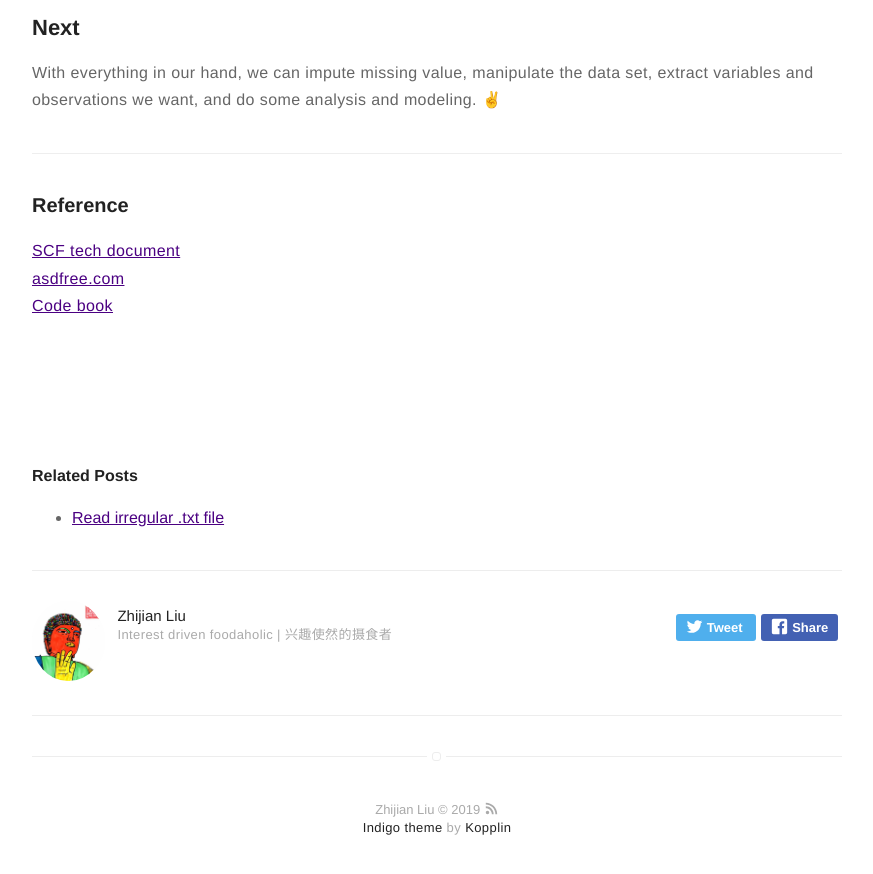
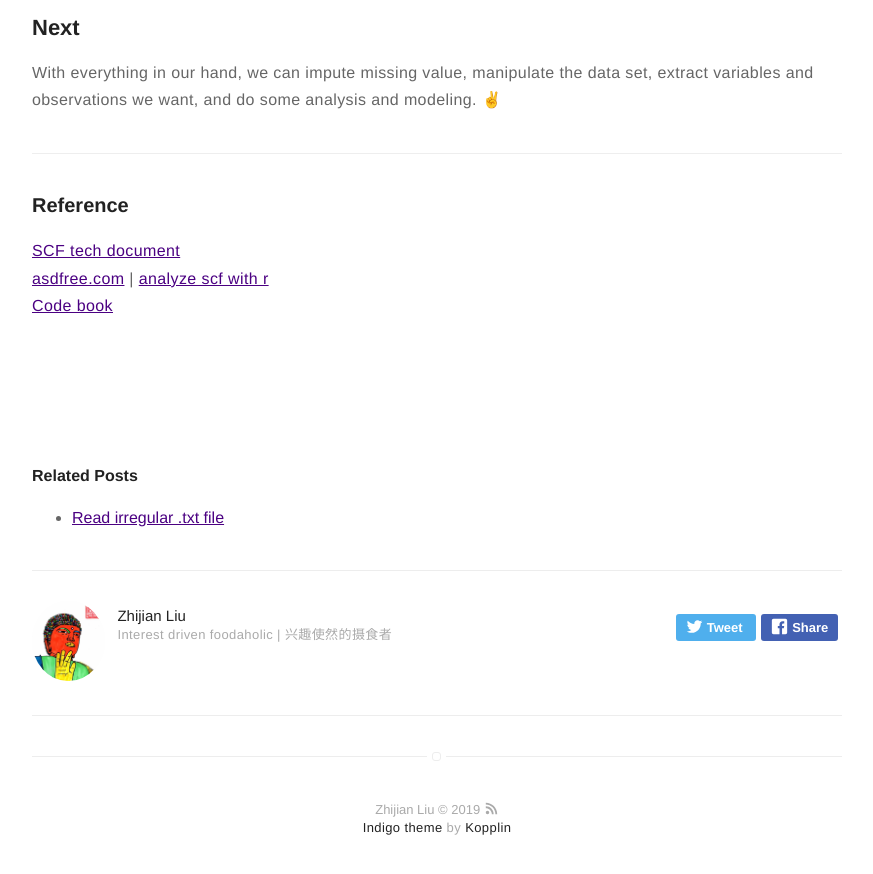
Before and after one commit to subaiwen/subaiwen.github.io, a Jekyll site: the page built from _posts/2019-7-11-scf.md, in a window 1280 px wide and 900 px high, scrolled down 2026 px. Shown: the top 874 px of the window, without its empty margins (203-1076 px from the left). Built offline with Jekyll 4.4.1, drawn with Linux system fonts in a browser that asks for light colours.

Commit message:
Update 2019-7-11-scf.md

```diff
--- a/_posts/2019-7-11-scf.md
+++ b/_posts/2019-7-11-scf.md
@@ -66,5 +66,5 @@ With everything in our hand, we can impute missing value, manipulate the data se
 
 ### Reference
 [SCF tech document](https://www.federalreserve.gov/econres/scfindex.htm#table1)
-[asdfree.com](http://asdfree.com/survey-of-consumer-finances-scf.html)
+[asdfree.com](http://asdfree.com/survey-of-consumer-finances-scf.html) | [analyze scf with r](http://usgsd.blogspot.com/search/label/survey%20of%20consumer%20finances%20%28scf%29)
 [Code book](https://www.federalreserve.gov/econres/files/codebk2016.txt)
```
